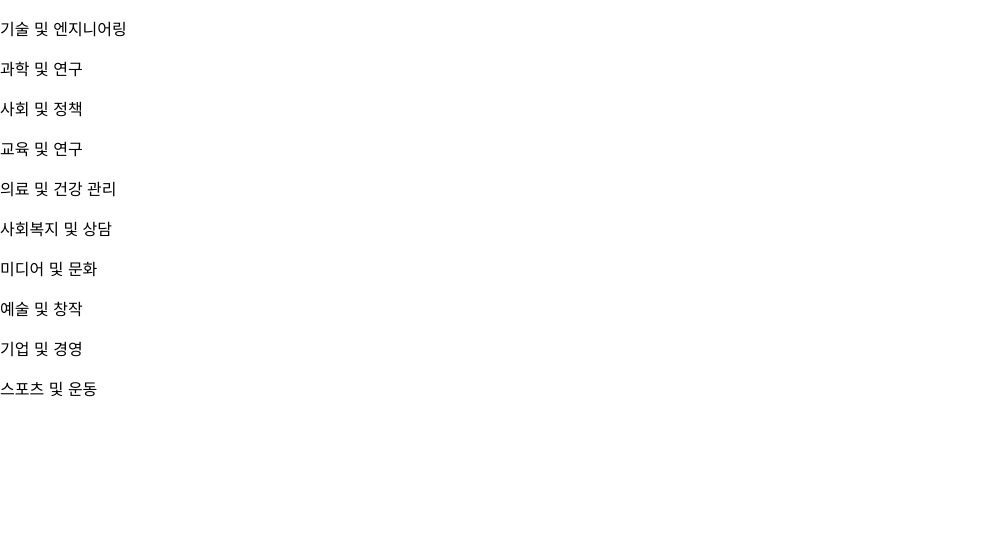
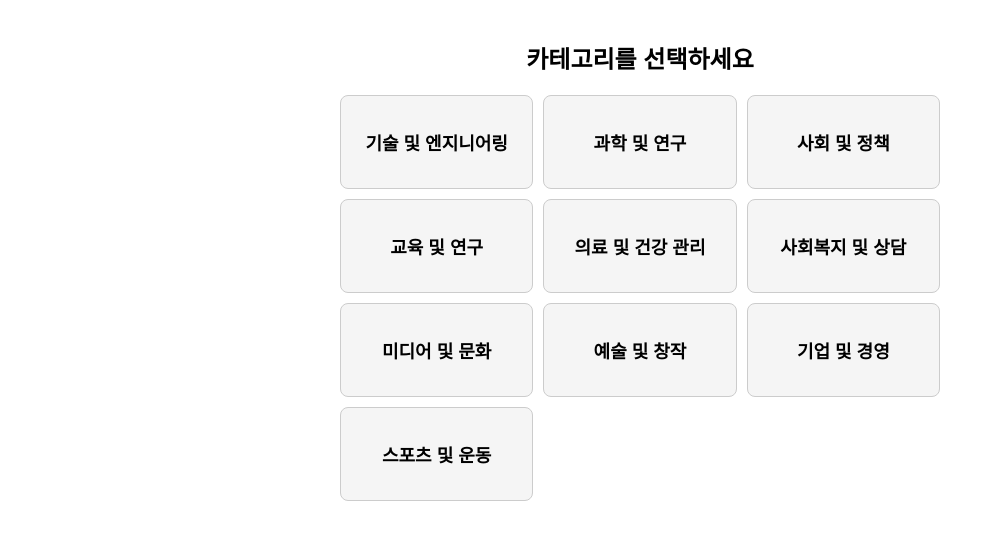
Before and after one commit to nitepp04/taehun_s2, a React (Create React App) app: page / in a window 1280 px wide. Shown: the top 540 px of the page, without its empty margins (0-1003 px from the left). Built offline with nearby package versions, Linux system fonts and the light colour scheme.

Commit message:
디자인 틀은 다 잡음

```diff
--- a/src/category/JobListPage.jsx
+++ b/src/category/JobListPage.jsx
@@ -1,28 +1,39 @@
-import React from 'react';
-import { useLocation, useNavigate } from 'react-router-dom';
+import React from "react";
+import { useLocation, useNavigate } from "react-router-dom";
 
 const JobListPage = () => {
-    const { jobData } = useLocation().state;
+  const location = useLocation();
   const navigate = useNavigate();
 
-    function navigateToMainWithMain(jobName) {
+  const jobData = location.state?.jobData; // 전달받은 jobData
+  if (!jobData) {
+    return <p>잘못된 접근입니다. 다시 시도해주세요.</p>;
+  }
+
+  // 특정 직업으로 이동하는 함수
+  const navigateToMainWithMain = (jobName) => {
     navigate(`/main`, {
-            state: { jobData : jobData, jobName : jobName }
+      state: { jobData: jobData, jobName: jobName },
     });
   };
-    function navigateToCategorySelect() {
-        navigate('/');
+
+  // 카테고리 선택 페이지로 돌아가는 함수
+  const navigateToCategorySelect = () => {
+    navigate("/");
   };
 
   return (
-        <div>
-            <button onClick={function() {navigateToCategorySelect()}}>뒤로가기</button>
-            <h2>{jobData.name}</h2>
-            <div>
+    <div style={styles.container}>
+      <button onClick={navigateToCategorySelect} style={styles.backButton}>
+        뒤로가기
+      </button>
+      <h2 style={styles.title}>{jobData.name}</h2>
+      <div style={styles.list}>
         {jobData.list.map((job, idx) => (
           <p
-                        onClick={function() {navigateToMainWithMain(job)}}
             key={idx}
+            style={styles.listItem}
+            onClick={() => navigateToMainWithMain(job)}
           >
             {job}
           </p>
@@ -32,4 +43,42 @@ const JobListPage = () => {
   );
 };
 
+const styles = {
+  container: {
+    padding: "20px",
+    fontFamily: "Arial, sans-serif",
+  },
+  title: {
+    fontSize: "24px",
+    fontWeight: "bold",
+    marginBottom: "20px",
+    textAlign: "center",
+  },
+  list: {
+    display: "grid",
+    gridTemplateColumns: "1fr",
+    gap: "10px",
+    marginTop: "20px",
+  },
+  listItem: {
+    padding: "10px",
+    border: "1px solid #ddd",
+    borderRadius: "5px",
+    backgroundColor: "#f9f9f9",
+    cursor: "pointer",
+    textAlign: "center",
+    transition: "background-color 0.3s",
+  },
+  backButton: {
+    marginBottom: "20px",
+    padding: "10px 20px",
+    fontSize: "16px",
+    backgroundColor: "#007BFF",
+    color: "white",
+    border: "none",
+    borderRadius: "5px",
+    cursor: "pointer",
+  },
+};
+
 export default JobListPage;
--- a/src/components/CategorySelectScreen.jsx
+++ b/src/components/CategorySelectScreen.jsx
@@ -1,29 +1,65 @@
-import React from 'react';
-import { useNavigate } from 'react-router-dom';
-import { JobList } from '../data/JobList';
+import React from "react";
+import { useNavigate } from "react-router-dom";
+import { JobList } from "../data/JobList";
 
 const CategorySelectScreen = () => {
-    const navigate = useNavigate();  // navigate 훅을 사용
+  const navigate = useNavigate();
 
   function navigateToJobListWithJobData(jobData) {
     navigate(`/jobList`, {
-            state: { jobData : jobData }
+      state: { jobData: jobData },
     });
-    };
+  }
 
   return (
-        <div>
-            {
-                JobList.map(jobData => {
-                    return (
-                        <p key={jobData.name} onClick={() => navigateToJobListWithJobData(jobData)}>
-                            {jobData.name}
-                        </p>
-                    );
-                })
-            }
+    <div style={styles.container}>
+      <h2 style={styles.title}>카테고리를 선택하세요</h2>
+      <div style={styles.grid}>
+        {JobList.map((category) => (
+          <div
+            key={category.name}
+            style={styles.card}
+            onClick={() => navigateToJobListWithJobData(category)}
+          >
+            <p style={styles.cardTitle}>{category.name}</p>
+          </div>
+        ))}
+      </div>
     </div>
   );
 };
 
+const styles = {
+  container: {
+    textAlign: "center",
+    padding: "20px",
+    fontFamily: "Arial, sans-serif",
+  },
+  title: {
+    fontSize: "24px",
+    fontWeight: "bold",
+    marginBottom: "20px",
+  },
+  grid: {
+    display: "grid",
+    gridTemplateColumns: "repeat(3, 1fr)",
+    gap: "10px",
+    maxWidth: "600px",
+    margin: "0 auto",
+  },
+  card: {
+    padding: "15px",
+    backgroundColor: "#f5f5f5",
+    border: "1px solid #ccc",
+    borderRadius: "8px",
+    cursor: "pointer",
+    textAlign: "center",
+    transition: "background-color 0.3s",
+  },
+  cardTitle: {
+    fontSize: "18px",
+    fontWeight: "bold",
+  },
+};
+
 export default CategorySelectScreen;
--- a/src/components/Main.jsx
+++ b/src/components/Main.jsx
@@ -1,138 +1,177 @@
-import React, { useState, useEffect, useRef } from 'react';
-import axios from 'axios';
-import { useLocation, useNavigate } from 'react-router-dom';
+import React, { useState, useEffect, useRef } from "react";
+import axios from "axios";
+import { useLocation, useNavigate } from "react-router-dom";
 
 function Main({ inputKey }) {
   const videoRef = useRef(null);
   const canvasRef = useRef(null);
   const [isCapturing, setIsCapturing] = useState(false);
-  const [imgUrl, setImgUrl] = useState('');
+  const [imgUrl, setImgUrl] = useState("");
+  const [showPopup, setShowPopup] = useState(false);
 
   const navigate = useNavigate();
   const { jobData, jobName: rawJobName } = useLocation().state;
 
-  // 한글 주석 제거 처리
-  const jobName = rawJobName.replace(/\s*\([^)]*\)/g, '');
-
+  const jobName = rawJobName.replace(/\s*\([^)]*\)/g, "");
   const post_test_url = `http://127.0.0.1:1101/post/img?key=${inputKey}`;
-  const r_url = 'https://49y0g7b24k.execute-api.ap-northeast-1.amazonaws.com/clientToServer';
 
   useEffect(() => {
     getWebcam((stream) => {
-      videoRef.current.srcObject = stream; // 비디오 스트림 연결
+      videoRef.current.srcObject = stream;
     });
   }, []);
 
   const getWebcam = (callback) => {
-    const constraints = {
-      video: true,
-      audio: false,
-    };
-    navigator.mediaDevices.getUserMedia(constraints)
+    const constraints = { video: true, audio: false };
+    navigator.mediaDevices
+      .getUserMedia(constraints)
       .then(callback)
-      .catch(err => console.log('Error accessing webcam:', err));
+      .catch((err) => console.log("Error accessing webcam:", err));
   };
 
-  function navigateToJobListWithJobName() {
-    navigate('/jobList', {
-      state: { jobData: jobData }
-    });
+  const navigateToJobListWithJobName = () => {
+    navigate("/jobList", { state: { jobData: jobData } });
   };
 
-  // 스크린샷 캡처
   const screenshot = () => {
     setIsCapturing(true);
     const canvas = canvasRef.current;
     const video = videoRef.current;
-    const context = canvas.getContext('2d');
+    const context = canvas.getContext("2d");
 
-    context.scale(-1, 1); // 좌우 반전
+    context.scale(-1, 1);
     context.translate(-canvas.width, 0);
     context.drawImage(video, 0, 0, canvas.width, canvas.height);
 
-    canvas.toBlob((blob) => {
+    canvas.toBlob(
+      (blob) => {
         if (!blob) {
-        console.error('캡처 블롭 생성 실패');
+          console.error("캡처 블롭 생성 실패");
           setIsCapturing(false);
           return;
         }
 
-      const file = new File([blob], `${inputKey}.jpg`, { type: 'image/jpeg' });
-      const formData = new FormData();
-      formData.append('img', file);
-      formData.append('key', inputKey);
-      formData.append('jobName', jobName);
-
         const url = URL.createObjectURL(blob);
         setImgUrl(url);
+        setShowPopup(true);
+        setIsCapturing(false);
+      },
+      "image/jpeg"
+    );
+  };
 
-      if (!video.paused) {
-        video.pause();
-      }
+  const handleUpload = () => {
+    const canvas = canvasRef.current;
+    canvas.toBlob(
+      (blob) => {
+        const file = new File([blob], `${inputKey}.jpg`, { type: "image/jpeg" });
+        const formData = new FormData();
+        formData.append("img", file);
+        formData.append("key", inputKey);
+        formData.append("jobName", jobName);
 
-      const confirmUpload = window.confirm('이미지를 서버에 업로드 하시겠습니까?');
-      if (confirmUpload) {
-        axios.post(post_test_url, formData, {
-          headers: {
-            'Content-Type': 'multipart/form-data',
-          },
+        axios
+          .post(post_test_url, formData, {
+            headers: { "Content-Type": "multipart/form-data" },
           })
           .then((res) => {
-          console.log('업로드 성공:', res.data);
+            console.log("업로드 성공:", res.data);
+            alert("이미지가 성공적으로 업로드되었습니다!");
           })
           .catch((err) => {
-          console.error('업로드 중 에러 발생:', err);
-          alert('업로드에 실패했습니다. 다시 시도해주세요.');
+            console.error("업로드 중 에러 발생:", err);
+            alert("업로드에 실패했습니다. 다시 시도해주세요.");
           });
-      }
 
-      if (video.paused) {
-        video.play().catch((err) => console.error('비디오 재생 중 에러 발생:', err));
-      }
-
-      setIsCapturing(false);
-      setImgUrl('');
-    }, 'image/jpeg');
+        setShowPopup(false);
+        setImgUrl("");
+      },
+      "image/jpeg"
+    );
   };
 
-  // 비디오 화면과 캡처 버튼 표시
+  const retakePhoto = () => {
+    setShowPopup(false);
+    setImgUrl("");
+  };
+
   return (
-    <div style={{ position: "relative", zIndex: "100", width: "1024px", backgroundColor: "white" }}>
-      <button onClick={function() { navigateToJobListWithJobName() }}>뒤로가기</button>
+    <div style={styles.container}>
+      <button onClick={navigateToJobListWithJobName} style={styles.backButton}>
+        뒤로가기
+      </button>
       <video
-        id="videoCam"
         ref={videoRef}
         autoPlay
-        style={{
-          width: "1024px",
-          height: "768px",
-          transform: "scaleX(-1)"
-        }}
+        style={styles.video}
       />
-      <canvas ref={canvasRef} width="1024" height="768" style={{ display: 'none' }}></canvas>
+      <canvas ref={canvasRef} width="1024" height="768" style={{ display: "none" }} />
 
-      {isCapturing && (
+      {imgUrl && (
         <img
           src={imgUrl}
           alt="Screenshot"
-          style={{
-            position: 'absolute',
-            top: 0,
-            left: 0,
-            width: '1024px',
-            height: '768px',
-            objectFit: 'cover',
-            zIndex: 99
-          }}
+          style={styles.capturedImage}
         />
       )}
 
-      <div
-        onClick={screenshot}
-        style={{
+      {!showPopup && (
+        <div onClick={screenshot} style={styles.captureButton}>
+          <div style={styles.innerCircle}></div>
+        </div>
+      )}
+
+      {showPopup && (
+        <div style={styles.popup}>
+          <h2>얼굴이 잘 나왔는지 확인하세요</h2>
+          <img src={imgUrl} alt="Captured" style={styles.popupImage} />
+          <div style={styles.buttonContainer}>
+            <button onClick={handleUpload} style={styles.popupButton}>
+              전송하기
+            </button>
+            <button onClick={retakePhoto} style={styles.popupButton}>
+              다시 찍기
+            </button>
+          </div>
+        </div>
+      )}
+
+      <p>{rawJobName}</p>
+    </div>
+  );
+}
+
+const styles = {
+  container: {
+    position: "relative",
+    zIndex: 100,
+    width: "1024px",
+    backgroundColor: "white",
+  },
+  backButton: {
     position: "absolute",
-          zIndex: "101",
-          bottom: '5%',
+    top: "10px",
+    left: "10px",
+    zIndex: 102,
+  },
+  video: {
+    width: "1024px",
+    height: "768px",
+    transform: "scaleX(-1)",
+  },
+  capturedImage: {
+    position: "absolute",
+    top: 0,
+    left: 0,
+    width: "1024px",
+    height: "768px",
+    objectFit: "cover",
+    zIndex: 99,
+  },
+  captureButton: {
+    position: "absolute",
+    zIndex: 101,
+    bottom: "5%",
     left: "46%",
     cursor: "pointer",
     backgroundColor: "white",
@@ -142,20 +181,43 @@ function Main({ inputKey }) {
     display: "flex",
     justifyContent: "center",
     alignItems: "center",
-        }}
-      >
-        <div style={{
-          textAlign: "center",
+  },
+  innerCircle: {
     width: "60px",
     height: "60px",
     border: "2px solid",
     borderRadius: "50%",
-        }}></div>
-      </div>
-
-      <p>{rawJobName}</p>
-    </div>
-  );
-}
+  },
+  popup: {
+    position: "absolute",
+    top: "20%",
+    left: "25%",
+    width: "50%",
+    backgroundColor: "white",
+    borderRadius: "10px",
+    padding: "20px",
+    zIndex: 200,
+    boxShadow: "0 4px 6px rgba(0, 0, 0, 0.1)",
+    textAlign: "center",
+  },
+  popupImage: {
+    width: "100%",
+    borderRadius: "10px",
+    marginBottom: "20px",
+  },
+  buttonContainer: {
+    display: "flex",
+    justifyContent: "space-around",
+  },
+  popupButton: {
+    padding: "10px 20px",
+    fontSize: "16px",
+    borderRadius: "5px",
+    border: "none",
+    cursor: "pointer",
+    backgroundColor: "#007BFF",
+    color: "white",
+  },
+};
 
 export default Main;
```
Lines whose indentation alone changed are shown as unchanged.
